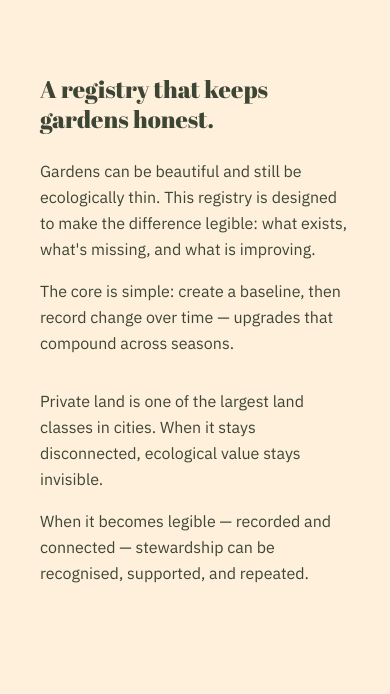
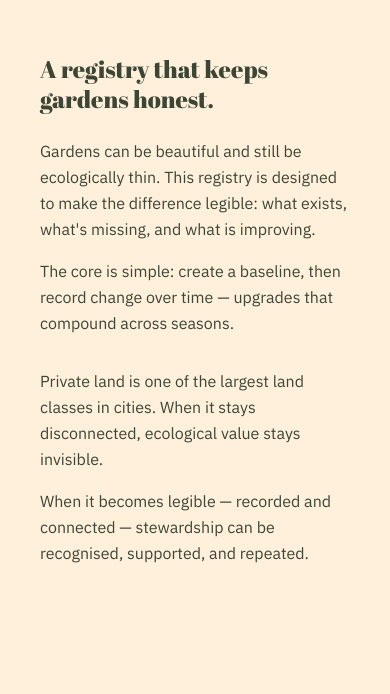
Before and after one commit to tinyforests/reg, a plain HTML site: page index.html in a window 390 px wide. Shown: the part 870-1564 px from the top of the page. Drawn offline with nearby package versions, Linux system fonts and the light colour scheme.

Commit message:
Update index.html

```diff
--- a/index.html
+++ b/index.html
@@ -154,11 +154,16 @@
       overflow-y: auto;
     }
 
-    /* Inner content wrapper gets constrained height */
+    /* Create vertical centering effect without interfering with scroll */
     .screen > div {
       width: 100%;
       max-height: calc(100svh - var(--navh) - 10px);
       overflow-y: auto;
+    }
+
+    /* All sections except hero get reduced top padding for better centering */
+    .screen:not(#top) {
+      padding-top: calc(var(--navh) - 40px);
     }
 
     /* prevent anchors being hidden behind fixed nav */
@@ -173,6 +178,9 @@
         padding-left: 1rem;
         padding-right: 1rem;
         justify-content: flex-start; /* Top-align on mobile for better scroll */
+      }
+      .screen:not(#top) {
+        padding-top: calc(var(--navh) - 40px);
       }
       .screen > div {
         max-height: calc(100svh - var(--navh));
```
